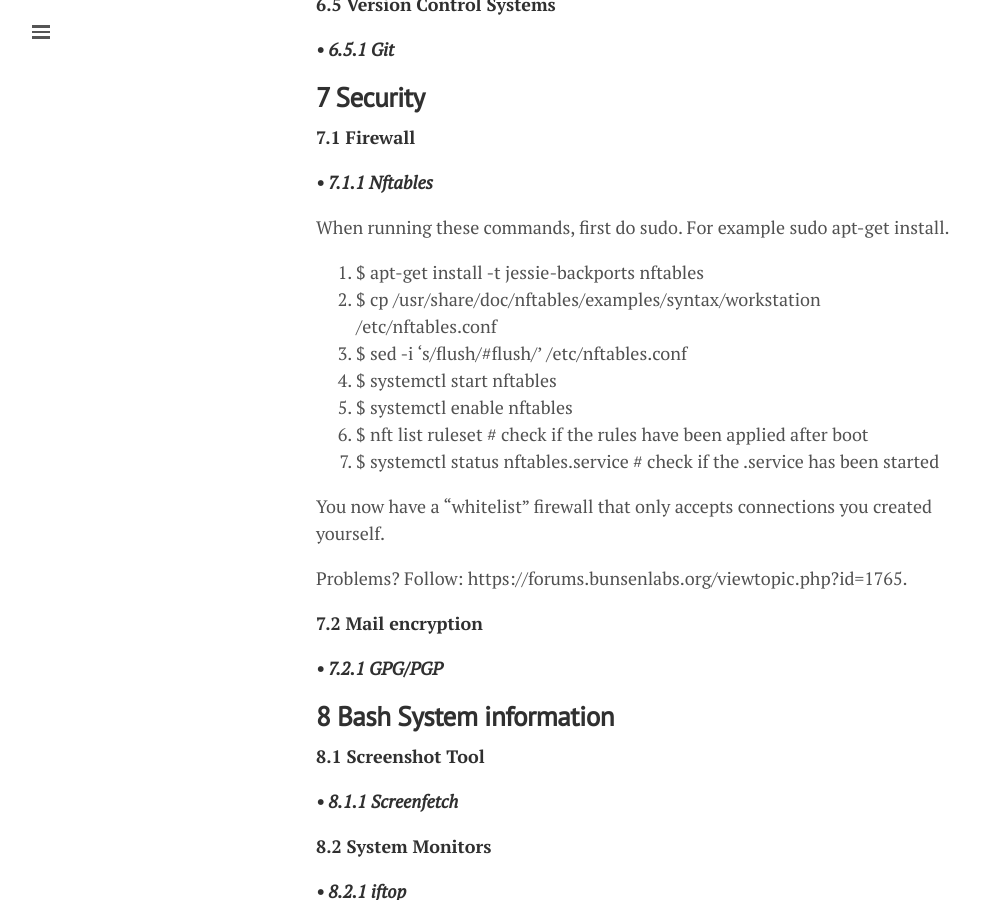
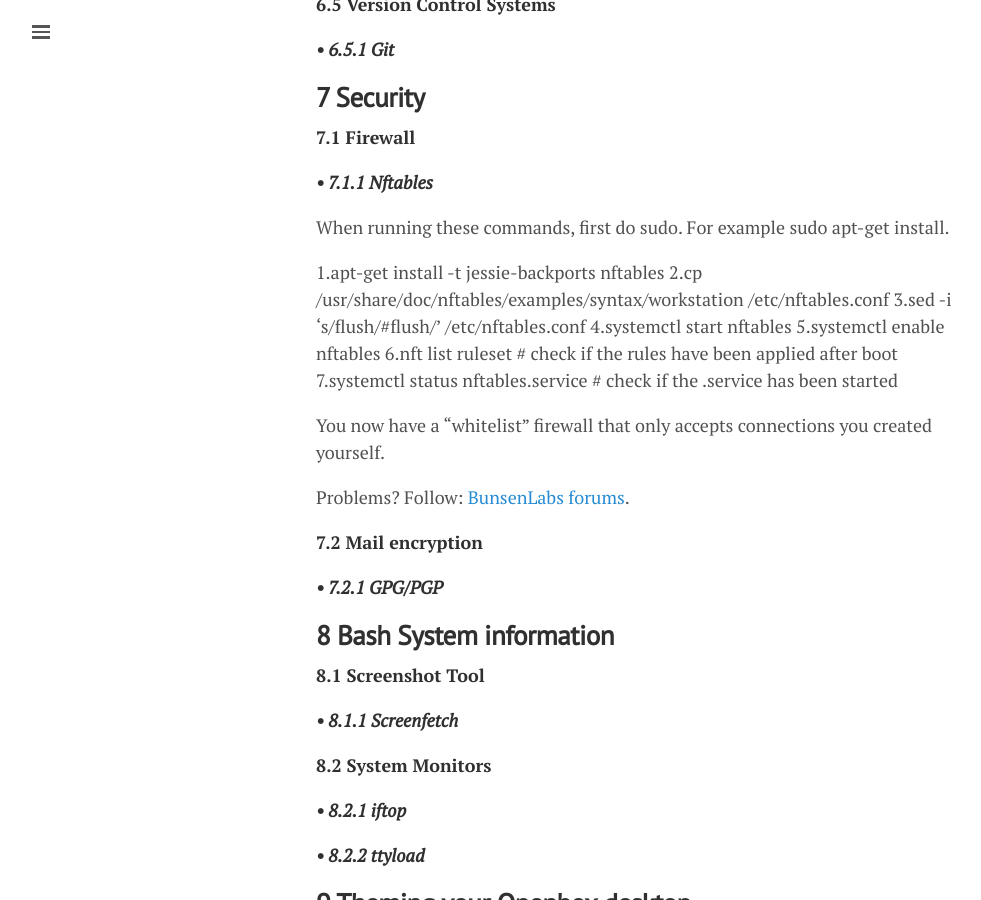
Before and after one commit to lgeurts/lgeurts.github.io, a Jekyll site: the page built from _posts/2017-07-11-bunsenlabs-linux-setup-notes-for dell-inspiron-6000.md, in a window 1280 px wide and 900 px high, scrolled down 4258 px. Shown: the whole window, without its empty margins (0-981 px from the left). Built offline with Jekyll 4.4.1, drawn with Linux system fonts in a browser that asks for light colours; nearby versions of some CDN libraries; comment, search, counter and statistics services are not loaded; some of the changed lines change nothing that is shown.

Commit message:
Update 2017-07-11-bunsenlabs-linux-setup-notes-for dell-inspiron-6000.md

```diff
--- a/_posts/2017-07-11-bunsenlabs-linux-setup-notes-for dell-inspiron-6000.md
+++ b/_posts/2017-07-11-bunsenlabs-linux-setup-notes-for dell-inspiron-6000.md
@@ -147,18 +147,17 @@ My favs for simple coding and web site development.
 
 When running these commands, first do sudo. For example sudo apt-get install.
 
-1. $ apt-get install -t jessie-backports nftables
-2. $ cp /usr/share/doc/nftables/examples/syntax/workstation
-/etc/nftables.conf
-3. $ sed -i 's/flush/#flush/' /etc/nftables.conf
-4. $ systemctl start nftables
-5. $ systemctl enable nftables
-6. $ nft list ruleset # check if the rules have been applied after boot
-7. $ systemctl status nftables.service # check if the .service has been started
+1.apt-get install -t jessie-backports nftables
+2.cp /usr/share/doc/nftables/examples/syntax/workstation /etc/nftables.conf
+3.sed -i 's/flush/#flush/' /etc/nftables.conf
+4.systemctl start nftables
+5.systemctl enable nftables
+6.nft list ruleset # check if the rules have been applied after boot
+7.systemctl status nftables.service # check if the .service has been started
 
 You now have a "whitelist" firewall that only accepts connections you created yourself.
 
-Problems? Follow: https://forums.bunsenlabs.org/viewtopic.php?id=1765.
+Problems? Follow: [BunsenLabs forums](https://forums.bunsenlabs.org/viewtopic.php?id=1765).
 
 **7.2 Mail encryption**
 
```
